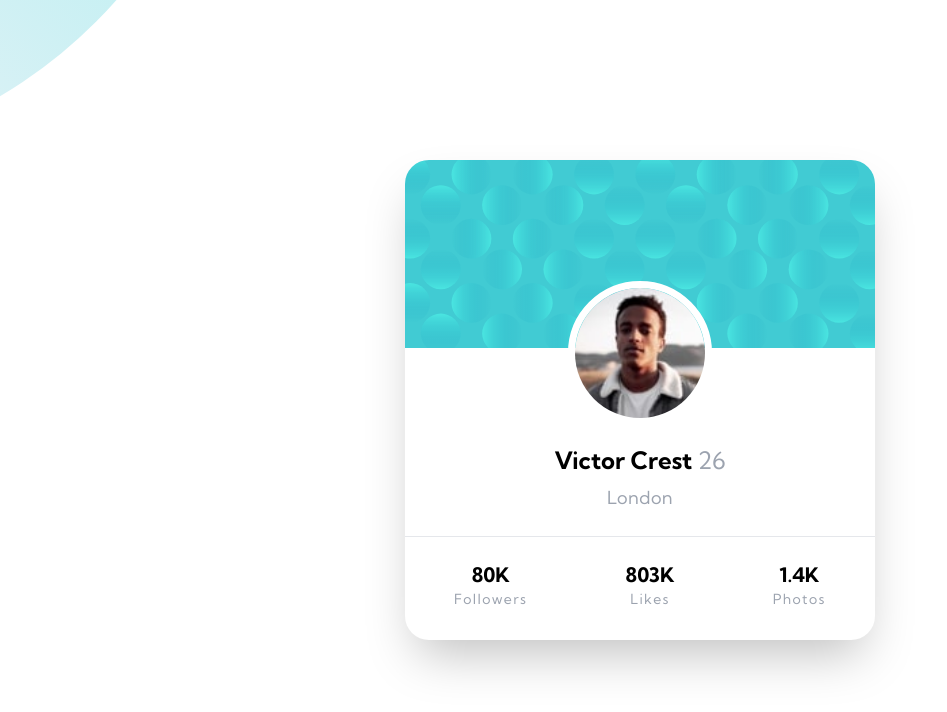
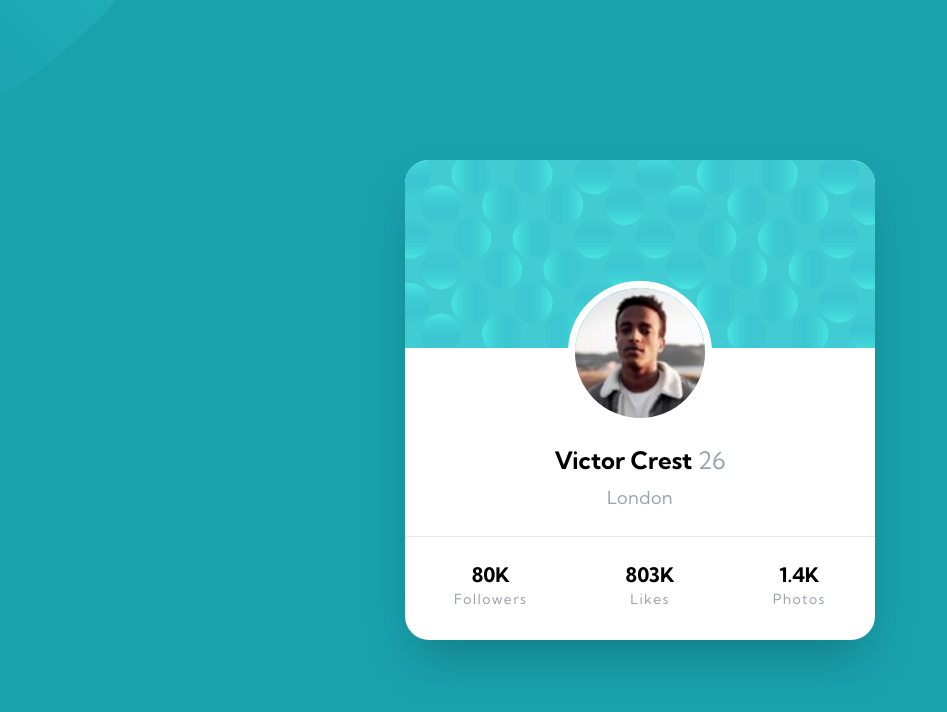
Before and after one commit to Syammed2429/profile-card, a Next.js app: page / in a window 1280 px wide. Shown: the top 712 px of the page, without its empty margins (0-947 px from the left). Built offline with nearby package versions, Linux system fonts and the light colour scheme.

Commit message:
Update globals.css

```diff
--- a/app/globals.css
+++ b/app/globals.css
@@ -25,6 +25,8 @@ body {
   background-size: 68%;
   background-repeat: no-repeat;
   background-color: hsl(185, 75%, 39%); */
+
+  background-color: hsl(185, 75%, 39%);
   background-repeat: no-repeat, no-repeat;
 background-position: right 52vw bottom 35vh, left 48vw top 52vh;
 }
```
